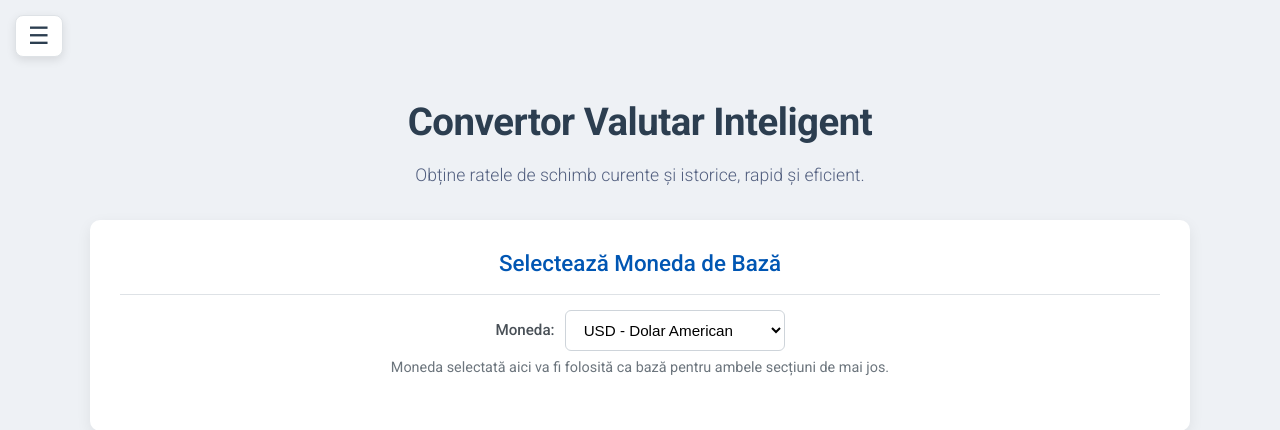
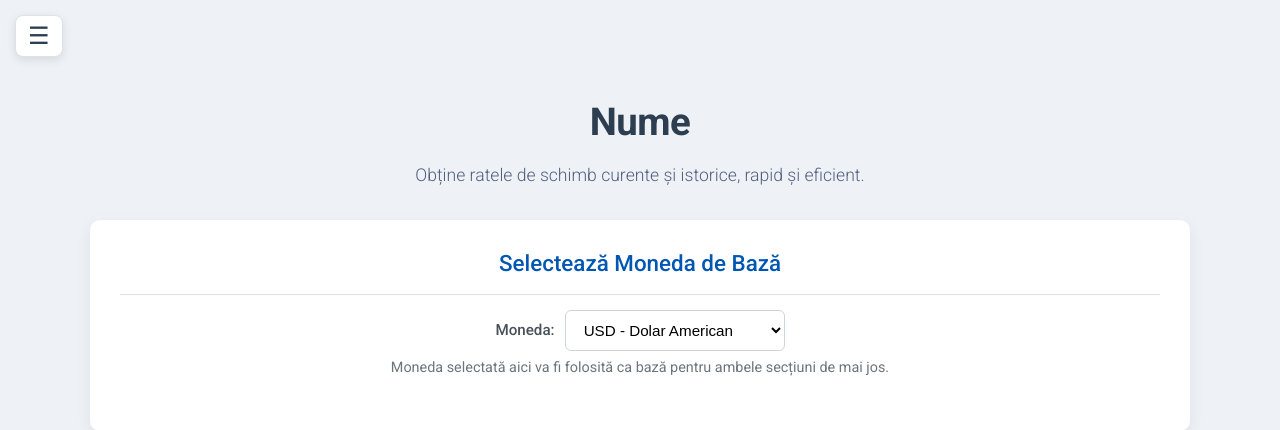
Before and after one commit to DancaGabriel/Cloud_App, a Flask app: page / in a window 1280 px wide. Shown: the top 430 px of the page. Run offline with Flask 3, Linux system fonts and the light colour scheme.

Commit message:
Added db (fixed) .6

```diff
--- a/static/js/script.js
+++ b/static/js/script.js
@@ -1,5 +1,4 @@
 document.addEventListener('DOMContentLoaded', function() {
-    // ... (codul pentru meniul hamburger - rămâne la fel ca în varianta funcțională) ...
     const hamburgerMenuIcon = document.getElementById('hamburgerMenuIcon');
     const mobileDropdownMenu = document.getElementById('mobileDropdownMenu');
 
@@ -31,7 +30,6 @@ document.addEventListener('DOMContentLoaded', function() {
         });
     }
 
-    // --- Codul pentru ratele de schimb ---
     const currentRatesBtn = document.getElementById('fetchCurrentRatesBtn');
     const currentRatesContainer = document.getElementById('currentRatesContainer');
 
@@ -116,18 +114,15 @@ document.addEventListener('DOMContentLoaded', function() {
         });
     }
 
-    // --- ÎNCEPE BLOCUL CORECTAT PENTRU FRANKFURTER ---
     if (frankfurterBtn) {
         const todayJS = new Date();
         const yesterdayJS = new Date(todayJS);
         yesterdayJS.setDate(todayJS.getDate() - 1);
 
-        // CORECTURĂ AICI: Numele variabilei a fost corectat din 'constइस्लामाबाद' în 'const yyyy'
         const yyyy = yesterdayJS.getFullYear();
         const mm = String(yesterdayJS.getMonth() + 1).padStart(2, '0');
         const dd = String(yesterdayJS.getDate()).padStart(2, '0');
 
-        // Acum 'yyyy' este definit corect și poate fi folosit mai jos
         const maxDateString = `${yyyy}-${mm}-${dd}`;
         const minDateString = "1999-01-04";
 
@@ -150,7 +145,7 @@ document.addEventListener('DOMContentLoaded', function() {
             const minDateParts = minDateString.split('-').map(Number);
             const minDateObj = new Date(Date.UTC(minDateParts[0], minDateParts[1] - 1, minDateParts[2]));
 
-            const maxDateParts = maxDateString.split('-').map(Number); // Folosește maxDateString care utilizează yyyy, mm, dd corecte
+            const maxDateParts = maxDateString.split('-').map(Number);
             const maxDateObj = new Date(Date.UTC(maxDateParts[0], maxDateParts[1] - 1, maxDateParts[2]));
 
             if (selectedDateObj < minDateObj || selectedDateObj > maxDateObj) {
--- a/templates/index.html
+++ b/templates/index.html
@@ -4,7 +4,7 @@
 
 {% block page_content %}
     <header class="page-header">
-        <h1>Convertor Valutar Inteligent</h1>
+        <h1>Nume</h1>
         <p class="subtitle">Obține ratele de schimb curente și istorice, rapid și eficient.</p>
     </header>
 
```
